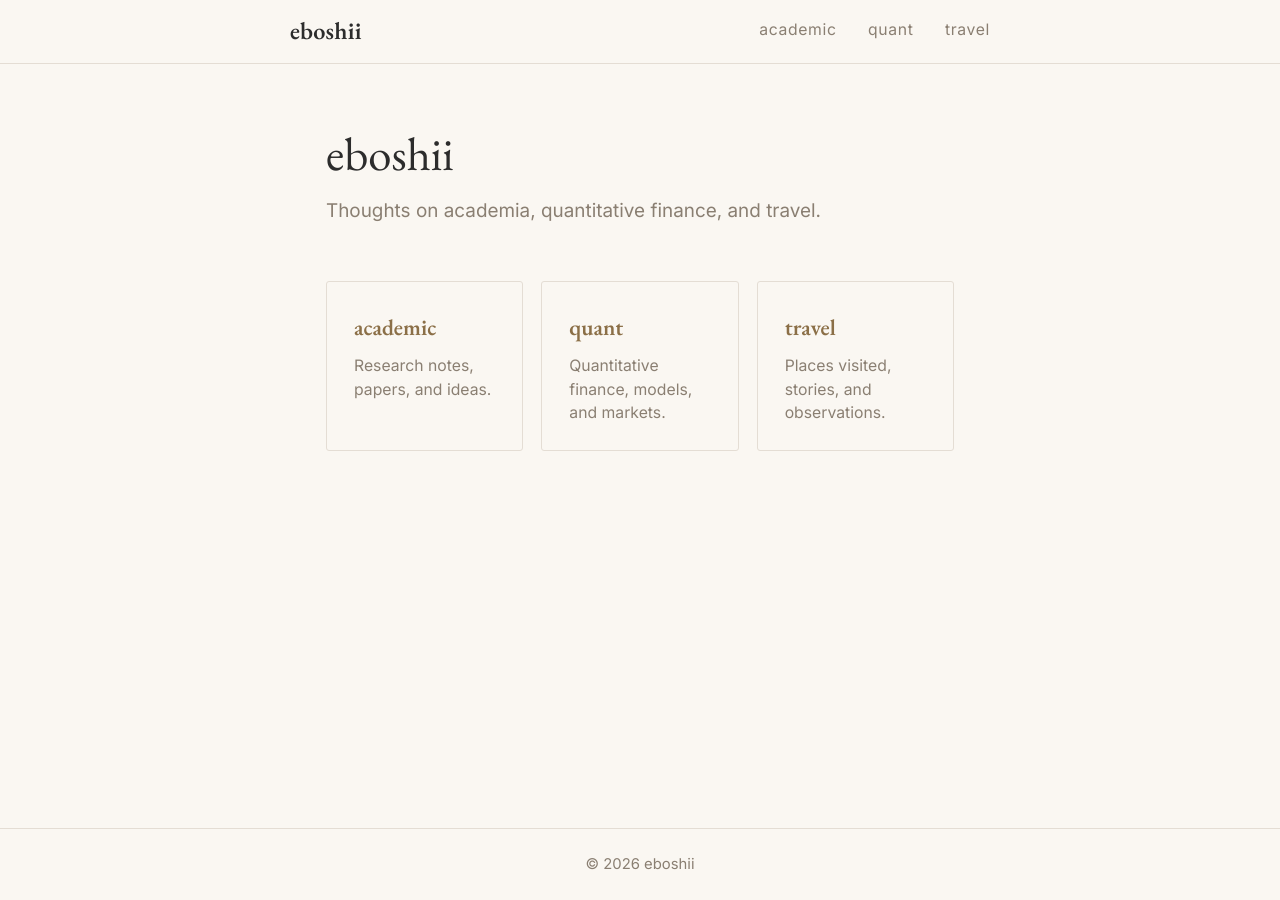
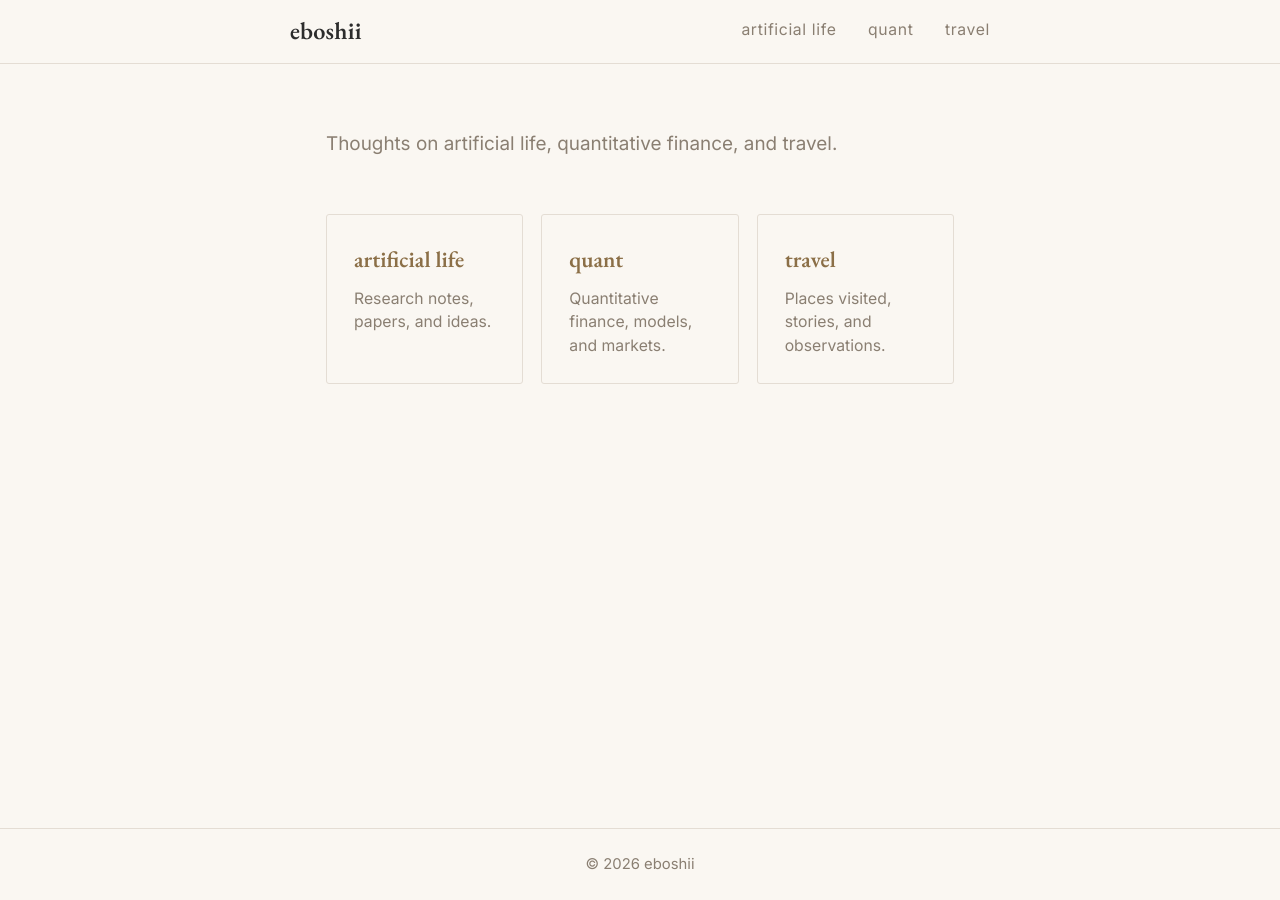
Before and after one commit to eboshii/eboshii.github.io, a Jekyll site: the page built from index.md, in a window 1280 px wide. Built offline with Jekyll 4.4.1, drawn with Linux system fonts in a browser that asks for light colours.

Commit message:
Rename academic → artificial life, remove redundant home heading
Co-Authored-By: Claude Sonnet 4.6 <noreply@anthropic.com>

```diff
--- a/_config.yml
+++ b/_config.yml
@@ -4,9 +4,9 @@ baseurl: ""
 url: "https://eboshii.github.io"
 
 collections:
-  academic:
+  artificial_life:
     output: true
-    permalink: /academic/:title/
+    permalink: /artificial-life/:title/
   quant:
     output: true
     permalink: /quant/:title/
@@ -16,8 +16,8 @@ collections:
 
 defaults:
   - scope:
-      path: "_academic"
-      type: academic
+      path: "_artificial_life"
+      type: artificial_life
     values:
       layout: post
   - scope:
--- a/_layouts/default.html
+++ b/_layouts/default.html
@@ -32,7 +32,7 @@
     <nav>
       <a class="site-title" href="{{ '/' | relative_url }}">eboshii</a>
       <div class="nav-links">
-        <a href="{{ '/academic/' | relative_url }}"{% if page.url contains '/academic' %} class="active"{% endif %}>academic</a>
+        <a href="{{ '/artificial-life/' | relative_url }}"{% if page.url contains '/artificial-life' %} class="active"{% endif %}>artificial life</a>
         <a href="{{ '/quant/' | relative_url }}"{% if page.url contains '/quant' %} class="active"{% endif %}>quant</a>
         <a href="{{ '/travel/' | relative_url }}"{% if page.url contains '/travel' %} class="active"{% endif %}>travel</a>
       </div>
--- a/_layouts/post.html
+++ b/_layouts/post.html
@@ -3,7 +3,9 @@ layout: default
 ---
 <article>
   <header class="post-header">
-    <a class="back-link" href="{{ '/' | append: page.collection | append: '/' | relative_url }}">&larr; {{ page.collection }}</a>
+    {% assign collection_slug = page.collection | replace: '_', '-' %}
+  {% assign collection_label = page.collection | replace: '_', ' ' %}
+  <a class="back-link" href="{{ '/' | append: collection_slug | append: '/' | relative_url }}">&larr; {{ collection_label }}</a>
     <h1>{{ page.title }}</h1>
     {% if page.date %}
     <time datetime="{{ page.date | date_to_xmlschema }}">{{ page.date | date: "%B %-d, %Y" }}</time>
--- a/academic/index.html
+++ b/artificial-life/index.html
@@ -1,6 +1,6 @@
 ---
 layout: category
-title: Academic
-collection: academic
+title: Artificial Life
+collection: artificial_life
 description: Research notes, papers, and ideas.
 ---
--- a/index.md
+++ b/index.md
@@ -4,13 +4,12 @@ title: Home
 ---
 
 <div class="home-intro">
-  <h1>eboshii</h1>
-  <p>Thoughts on academia, quantitative finance, and travel.</p>
+  <p>Thoughts on artificial life, quantitative finance, and travel.</p>
 </div>
 
 <div class="section-grid">
-  <a class="section-card" href="/academic/">
-    <h2>academic</h2>
+  <a class="section-card" href="/artificial-life/">
+    <h2>artificial life</h2>
     <p>Research notes, papers, and ideas.</p>
   </a>
   <a class="section-card" href="/quant/">
```
Also changed, not shown: _artificial_life/2025-01-01-this-blog.md (renamed from _academic/2025-01-01-this-blog.md).
